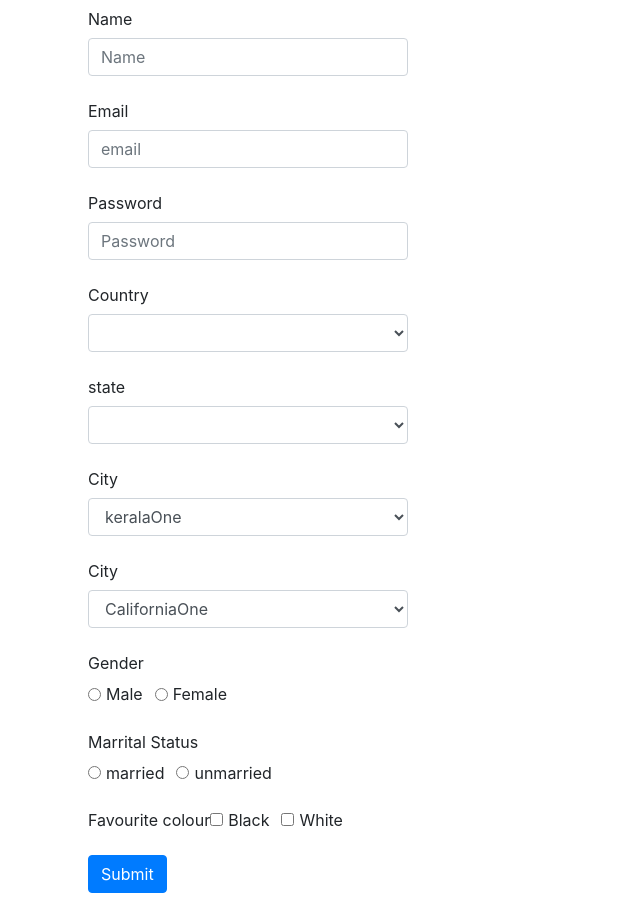
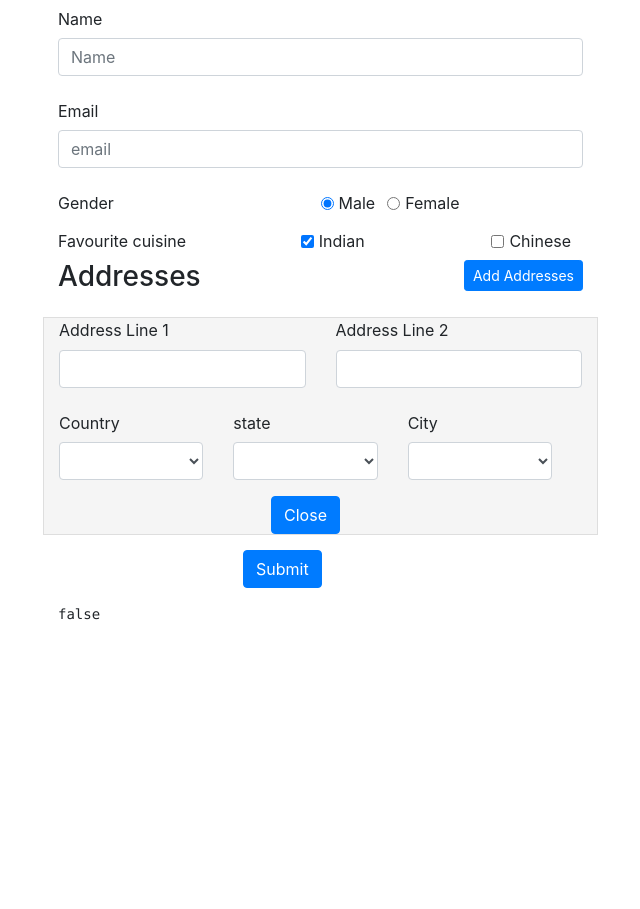
Before and after one commit to vignesh-v97/api-practice, an Angular app: page / in a window 1280 px wide. Shown: the whole page, without its empty margins (42-682 px from the left). After the commit the page ends 800 px from the top, so only its background shows below. Built offline with nearby package versions, Linux system fonts and the light colour scheme.

Commit message:
angular reactive form with mockapi

```diff
--- a/package.json
+++ b/package.json
@@ -19,7 +19,12 @@
     "@angular/platform-browser": "~9.1.3",
     "@angular/platform-browser-dynamic": "~9.1.3",
     "@angular/router": "~9.1.3",
+    "@fortawesome/angular-fontawesome": "^0.6.1",
+    "@fortawesome/fontawesome-svg-core": "^1.2.28",
+    "@fortawesome/free-solid-svg-icons": "^5.13.0",
+    "angular-font-awesome": "^3.1.2",
     "bootstrap": "^4.4.1",
+    "font-awesome": "^4.7.0",
     "rxjs": "~6.5.4",
     "tslib": "^1.10.0",
     "zone.js": "~0.10.2"
--- a/src/app/components/form/form.component.html
+++ b/src/app/components/form/form.component.html
@@ -1,86 +1,28 @@
+      <form [formGroup]="userForm" (ngSubmit)="onSubmit()">
+        <div class="container d-flex">
+          <div class="row">
+            <div class="col-sm-6">
+              <div class="row">
                 <div class="col-sm-12">
-      <form [formGroup]="userForm" (ngSubmit)="onSubmit()" class="form-horizontal col-sm-12">
-        <div class="form-group col-sm-4">
+                  <div class="form-group">
                     <label class="col-form-label">Name</label>
                     <input formControlName="name" type="text" class="form-control" placeholder="Name" />
                   </div>
-        <div class="form-group col-sm-4">
+                </div>
+              </div>
+              <div class="row">
+                <div class="col-sm-12">
+                  <div class="form-group">
                     <label class="col-form-label">Email</label>
                     <input formControlName="email" type="email" class="form-control" placeholder="email" />
                   </div>
-        <div class="form-group col-sm-4">
-          <label class="col-form-label">Password</label>
-          <input formControlName="Password" type="password" class="form-control" placeholder="Password" />
-        </div>
-        <!-- COUNTRY / STATE DROPDOWN -->
-        <div class="">
-          <div class="form-group col-sm-4">
-            <label class="col-form-label">Country</label>
-            <select formControlName="nation" class="form-control">
-              <option value="india">India</option>
-              <option value="america">America</option>
-            </select>
-          </div>
-          <div class="form-group col-sm-4" *ngIf="this.num == true">
-            <label class="col-form-label">state</label>
-            <select formControlName="india" class="form-control">
-              <option value="Tamilnadu">Tamilnadu</option>
-              <option value="Kerala">Kerala</option>
-            </select>
-          </div>
-          <div class="form-group col-sm-4" *ngIf="this.num == false">
-            <label class="col-form-label">state</label>
-            <select class="form-control" formControlName="americaState">
-              <option value="New-york">New york</option>
-              <option value="California">California</option>
-            </select>
                 </div>
               </div>
-        <!-- ENDED -->
 
-        <!-- (INDIA)CITY DROPDOWN -->
-        <div class="">
-          <div class="form-group col-sm-4" *ngIf="this.value == true">
-            <label class="col-form-label">City</label>
-            <select formControlName="TamilnaduCity" class="form-control">
-              <option value="madurai">madurai</option>
-              <option value="siavagangai">sivagangai</option>
-            </select>
+              <div class="row">
+                <div class="col-sm-6">
+                  <label class="col-form-label">Gender</label>
                 </div>
-          <div class="form-group col-sm-4" *ngIf="this.value == false">
-            <label class="col-form-label">City</label>
-            <select class="form-control">
-              <option value="keralaOne">keralaOne</option>
-              <option value="keralaTwo">keralaTwo</option>
-            </select>
-          </div>
-        </div>
-        <!-- ENDED -->
-
-        <!-- (AMERICA)CITY DROPDOWN -->
-        <div class="">
-          <div class="form-group col-sm-4" *ngIf="this.americavalue == true">
-            <label class="col-form-label">City</label>
-            <select formControlName="newyork-city" class="form-control">
-              <option value="newyorkOne">newyorkOne</option>
-              <option value="newyorkTwo">newyorkTwo</option>
-            </select>
-          </div>
-          <div class="form-group col-sm-4 "*ngIf="this.americavalue == false">
-                <label class="col-form-label">City</label>
-                <select class="form-control">
-                  <option value="CaliforniaOne">CaliforniaOne</option>
-                  <option value="CaliforniaTwo">CaliforniaTwo</option>
-                </select>
-          </div>
-        </div>
-        <!-- ENDED -->
-
-
-        <!-- RADIO buttons and CHECKBOX -->
-        <div class="form-group col-sm-4">
-          <label class="col-form-label">Gender</label>
-          <div class="">
                 <div class="form-check form-check-inline">
                   <input formControlName="Gender" class="form-check-input" type="radio" value="Male">
                   <label class="form-check-label">Male</label>
@@ -89,46 +31,91 @@
                   <input formControlName="Gender" class="form-check-input" type="radio" value="Female">
                   <label class="form-check-label">Female</label>
                 </div>
+                <div class="col-sm-12 d-flex justify-content-between" formArrayName="favFood">
+                  <label class="col-form-label">Favourite cuisine</label>
+                  <div class="form-check form-check-inline" formGroupName="0">
+                    <input formControlName="indian" class="form-check-input" type="checkbox" value="option1">
+                    <label class="form-check-label">Indian</label>
+                  </div>
+                  <div class="form-check form-check-inline" formGroupName="1">
+                    <input formControlName="chinese" class="form-check-input" type="checkbox" value="option2">
+                    <label class="form-check-label">Chinese</label>
                   </div>
                 </div>
-        <div class="form-group col-sm-4">
-          <label class="col-form-label">Marrital Status</label>
-          <div class="">
-            <div class="form-check form-check-inline">
-              <input formControlName="status" class="form-check-input" type="radio" value="married">
-              <label class="form-check-label">married</label>
               </div>
-            <div class="form-check form-check-inline">
-              <input formControlName="status" class="form-check-input" type="radio" value="unmarried">
-              <label class="form-check-label">unmarried</label>
+              <div class="row">
+                <div class="col-sm-6">
+                  <h3>Addresses</h3>
+                </div>
+                <div class="col-sm-6">
+                  <button (click)="addAddress()" class="btn btn-sm btn-primary float-right">Add Addresses</button>
+                </div>
+              </div>
+              <div class="row" formArrayName="addresses" *ngFor="let address of userForm.get('addresses')['controls']; let i=index;" style="background-color: whitesmoke; border: 1px solid #dedede; margin-top: 15px; margin-bottom: 15px;">
+                <!-- <fa-icon icon="times-circle" class="position-relative" style="left: 416px;top:-162px"></fa-icon> -->
+                <div [formGroupName]="i" class="col-sm-12">
+                  <div class="row">
+                    <div class="col-sm-6">
+                      <div class="form-group">
+                        <label for="">Address Line 1</label>
+                        <input formControlName="line1" name="line1" type="text" class="form-control">
+                      </div>
+                    </div>
+                    <div class="col-sm-6">
+                      <div class="form-group">
+                        <label for="">Address Line 2</label>
+                        <input formControlName="line2" name="line2" type="text" class="form-control">
+                      </div>
+                    </div>
+                    <div class="row col-sm-12">
+                      <div class="col-sm-4">
+                        <div class="form-group">
+                          <label class="col-form-label">Country</label>
+                          <select formControlName="country" name="country" class="form-control">
+                            <option value="IN">India</option>
+                            <option value="US">America</option>
+                          </select>
+                        </div>
+                      </div>
+                      <div class="col-sm-4">
+                        <div class="form-group">
+                          <label class="col-form-label">state</label>
+                          <select formControlName="state" name="state" class="form-control">
+                            <option value="TN">Tamilnadu</option>
+                            <option value="KL">Kerala</option>
+                          </select>
+                        </div>
+                      </div>
+                      <div class="col-sm-4">
+                        <div class="form-group">
+                          <label class="col-form-label">City</label>
+                          <select formControlName="city" name="city" class="form-control">
+                            <option value="MDU">madurai</option>
+                            <option value="SVG">sivagangai</option>
+                          </select>
+                        </div>
+                      </div>
+                      <div class="col-sm-12 text-center">
+                        <button class="btn btn-primary" (click)="removeAddress(i)">Close</button>
+                      </div>
+                  </div>
                 </div>
               </div>
               </div>
 
-        <div class="">
-          <div class="form-group col-sm-4" formArrayName="favcolour">
-            <label class="col-form-label">Favourite colour</label>
-            <div formGroupName="0" class="form-check form-check-inline">
-              <input formControlName="Black" class="form-check-input" type="checkbox" id="inlineCheckbox1"
-                value="option1">
-              <label class="form-check-label" for="inlineCheckbox1">Black</label>
-            </div>
-            <div formGroupName="1" class="form-check form-check-inline">
-              <input formControlName="white" class="form-check-input" type="checkbox" id="inlineCheckbox2"
-                value="option2">
-              <label class="form-check-label" for="inlineCheckbox2">White</label>
-            </div>
-          </div>
-        </div>
-        <div class="">
+              <div class="row">
                 <div class="form-group col-sm-4"></div>
                 <div class="form-group col-sm-4">
                   <div class="buttonAlign">
-              <button type="submit" class="btn btn-primary signIn ">
+                    <button type="submit" class="btn btn-primary signIn">
                       Submit
                     </button>
                   </div>
                 </div>
               </div>
+
+              <pre><code>{{ userForm.valid | json }}</code></pre>
+            </div>
+          </div>
+        </div>
       </form>
-    </div>
--- a/src/app/components/form/form.component.ts
+++ b/src/app/components/form/form.component.ts
@@ -1,5 +1,6 @@
 import { Component, OnInit } from '@angular/core';
 import { FormGroup, FormControl,FormArray,Validators,ReactiveFormsModule} from "@angular/forms";
+import { ApiService } from 'src/app/service/api.service';
 
 @Component({
   selector: 'app-form',
@@ -8,71 +9,53 @@ import { FormGroup, FormControl,FormArray,Validators,ReactiveFormsModule} from "
 })
 export class FormComponent implements OnInit {
   userForm:FormGroup;
-  num: boolean = false;
-  value: boolean = false;
-  americavalue : boolean = false;
-  constructor() {
+  constructor(public apiService:ApiService) {
     this.userForm = new FormGroup({
       'name': new FormControl(null, Validators.required),
       'email': new FormControl(null, [Validators.required, Validators.email,Validators.pattern('^[a-z0-9._%+-]+@[a-z0-9.-]+\\.[a-z]{2,4}$')]),
-      'Password': new FormControl(),
-      'Gender': new FormControl(),
-      'status':new FormControl(),
-      'favcolour': new FormArray([
+      'Gender': new FormControl("Male", Validators.required),
+      'favFood': new FormArray([
         new FormGroup({
-          'Black': new FormControl()
+          'indian': new FormControl(true, Validators.required)
         }),
         new FormGroup({
-          'white': new FormControl()
+          'chinese': new FormControl(false, Validators.required)
         }),
       ]),
-      'nation': new FormControl(1),
-      'india': new FormControl(1),
-      'americaState' : new FormControl(1)
+      'addresses' : new FormArray([
+          this.createAddress()
+      ])
     });
-    this.userForm.get("nation").valueChanges.subscribe(data =>{
-      if(data == "india"){
-        this.num = true;
-        this.userForm.addControl("india", new FormControl(1));
-        this.userForm.removeControl("america");
-      }
-      else{
-        this.num = false;
-        this.userForm.addControl("america", new FormControl(1));
-        this.userForm.removeControl("india");
-      }
-    });
-    this.userForm.get("india").valueChanges.subscribe(data =>{
-      if(data == "Tamilnadu") {
-        this.value = true;
-        this.userForm.addControl("TamilnaduCity", new FormControl(1));
-        this.userForm.removeControl("kerala");
-      }
-      else{
-        this.value = false;
-        this.userForm.addControl("kerala", new FormControl(1));
-        this.userForm.removeControl("TamilnaduCity");
-      }
-    });
-    this.userForm.get("americaState").valueChanges.subscribe(data =>{
-      if(data == "New-york") {
-        this.americavalue = true;
-        this.userForm.addControl("newyork-city", new FormControl(1));
-        this.userForm.removeControl("California");
-      }
-      else{
-        this.americavalue = false;
-        this.userForm.addControl("California", new FormControl(1));
-        this.userForm.removeControl("newyork-city");
-      }
-    });
+  }
+
+  createAddress() {
+    return new FormGroup({
+      'line1' : new FormControl('', Validators.required),
+      'line2' : new FormControl('', Validators.required),
+      'country' : new FormControl('', Validators.required),
+      'state' : new FormControl('', Validators.required),
+      'city' : new FormControl('', Validators.required)
+    })
+  }
+
+  addAddress() {
+    let addressArray = this.userForm.get('addresses') as FormArray;
+    addressArray.push(this.createAddress())
+  }
+
+  removeAddress(index) {
+    let address = this.userForm.get('addresses') as FormArray;
+    address.removeAt(index);
+  }
+  onSubmit() {
+    if (this.userForm.valid) {
+      console.log(this.userForm.value);
+      this.apiService.submit(this.userForm.value).subscribe((data) => {
+        alert('success');
+      })
+    }
   }
 
   ngOnInit(): void {
   }
-  onSubmit() {
-    if (this.userForm.valid) {
-      console.log(this.userForm.value);
-    }
 }
-}
--- a/src/app/service/api.service.ts
+++ b/src/app/service/api.service.ts
@@ -1,5 +1,6 @@
 import { Injectable } from '@angular/core';
 import { HttpClient } from '@angular/common/http';
+import { Observable } from 'rxjs';
 
 @Injectable({
   providedIn: 'root'
@@ -17,4 +18,8 @@ getweather = (value) => {
     `https://api.openweathermap.org/data/2.5/weather?q=${value}&appid=3474420c02029ecacb9102080646d143`
   );
 };
+
+submit(data):Observable<any> {
+  return this.http.post(`https://5cdd0a92b22718001417c19d.mockapi.io/api/users`,data)
 }
+}
```
Also changed, not shown: src/app/app.module.ts (+10 -3 lines), 1 other file (tests, documents, lock files or other folders). Lines whose indentation alone changed are shown as unchanged.
